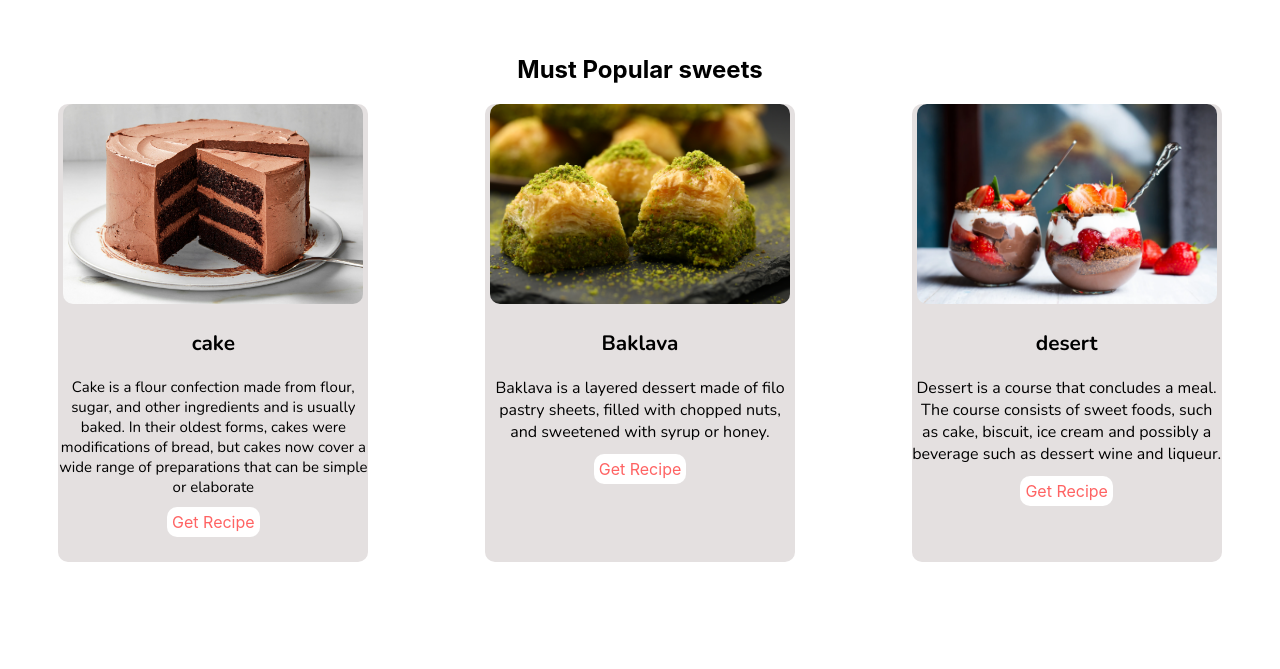
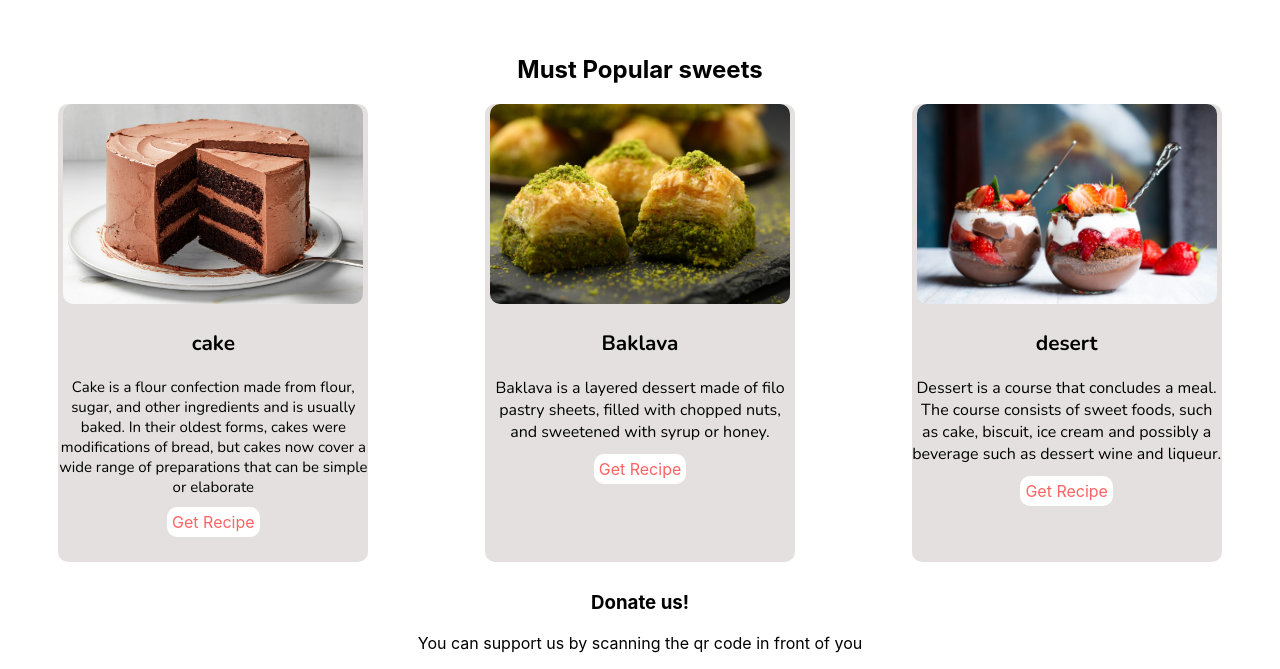
Before and after one commit to Milad-Soleymani/Master-Recipe, a React (Create React App) app: page / in a window 1280 px wide. Shown: the part 939-1608 px from the top of the page. Before the commit the page ends 1511 px from the top, so only its background shows below. Built offline with nearby package versions, Linux system fonts and the light colour scheme.

Commit message:
add donate section

```diff
--- a/src/pages/Home.jsx
+++ b/src/pages/Home.jsx
@@ -72,6 +72,10 @@ const Home = () => {
                     <a href=""> Get Recipe </a>
                 </div>
             </div>
+            <div>
+                <h3> Donate us! </h3>
+                <p> You can support us by scanning the qr code in front of you </p>
+            </div>
         </div>
     )
 }
```
